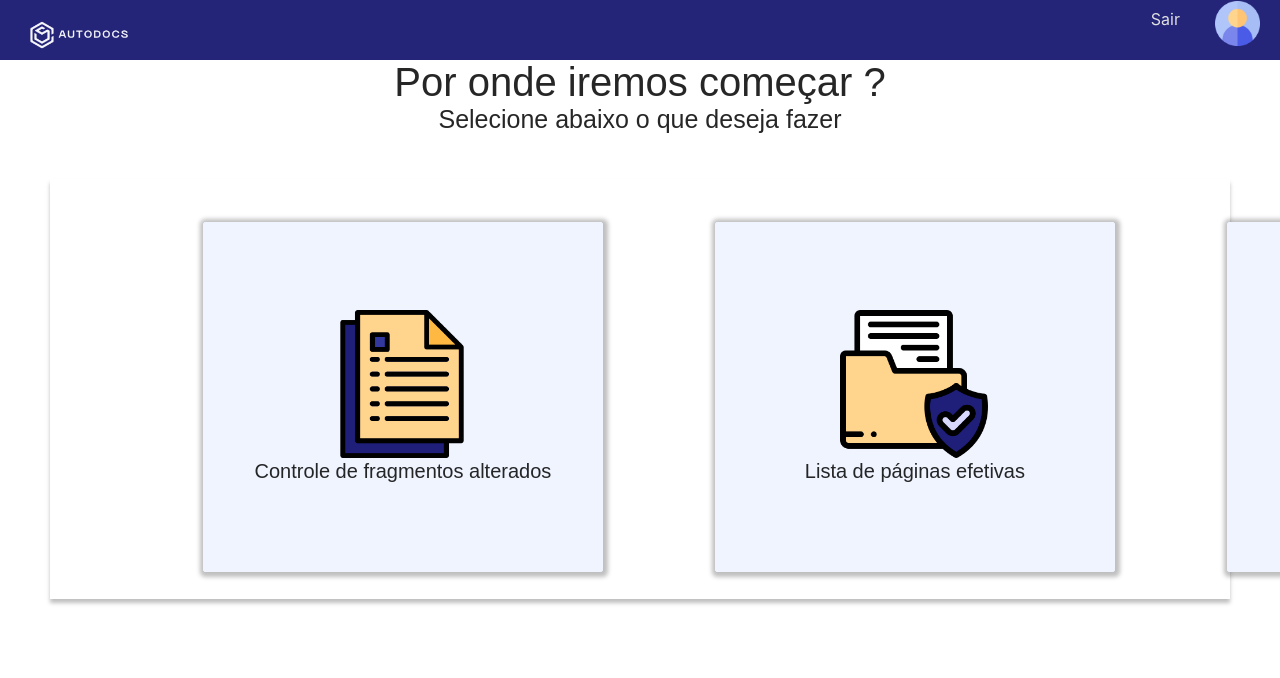
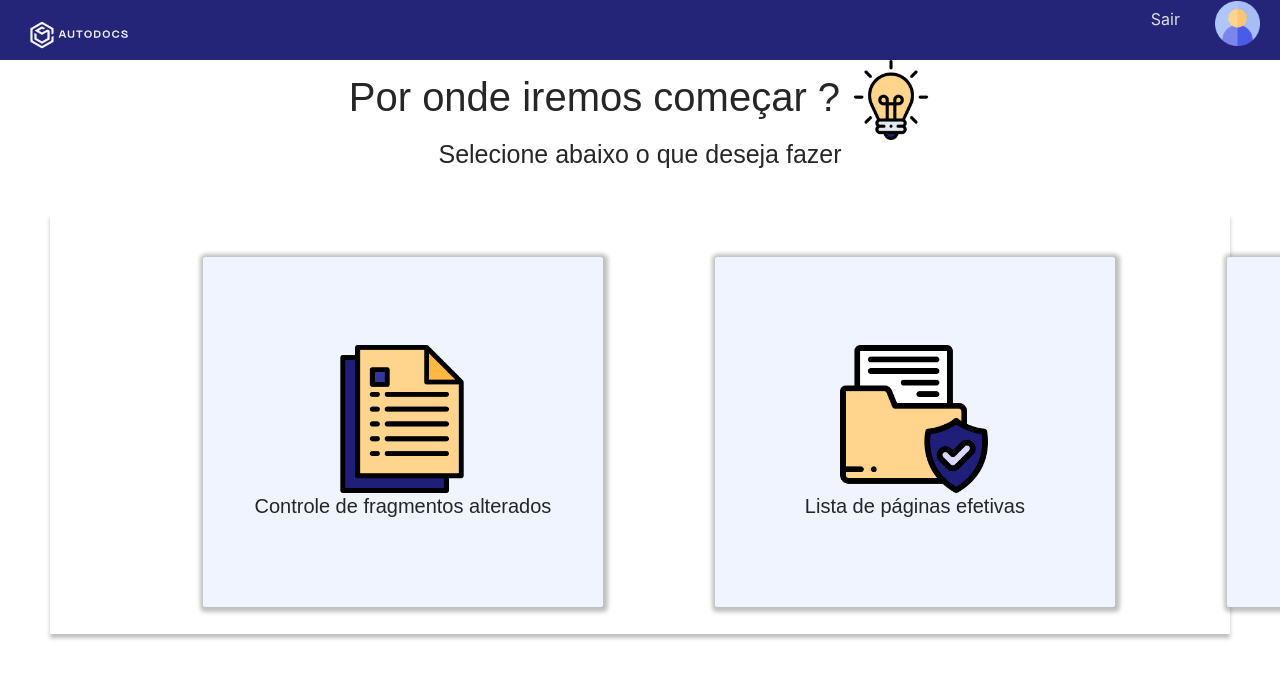
Before and after one commit to LeticiaSan/Personaliza-o-de-Documentos--Time-AirGhost, a React (Create React App) app in the folder autodocs/: page / in a window 1280 px wide. Shown: the top 678 px of the page. Built offline with nearby package versions, Linux system fonts and the light colour scheme.

Commit message:
Ajustes visuais
Centralizando o cadastro e adicionando uma imagem

```diff
--- a/autodocs/src/pages/Main/index.js
+++ b/autodocs/src/pages/Main/index.js
@@ -16,7 +16,7 @@ function Main() {
   document.getElementById('container'),
     <div class="App">
       <Header/>
-          <h1 id = "titulo"> Por onde iremos começar ?
+          <h1 id = "titulo"> Por onde iremos começar ? <img class ="light" alt ="" src={Light}/>
             <h2 id = "sub-titulo"> Selecione abaixo o que deseja fazer
               <header className="App-header">
                 <h1>
--- a/autodocs/src/styles/Codelist.css
+++ b/autodocs/src/styles/Codelist.css
@@ -65,7 +65,10 @@
 .form{
     display: flex;
     position: relative;
-    align-items: center;
-    text-align: center;
     margin-bottom: 20px;
+    justify-content: center;
 }
+.light{
+    width: 80px;
+    height: 80px;
+}
```
